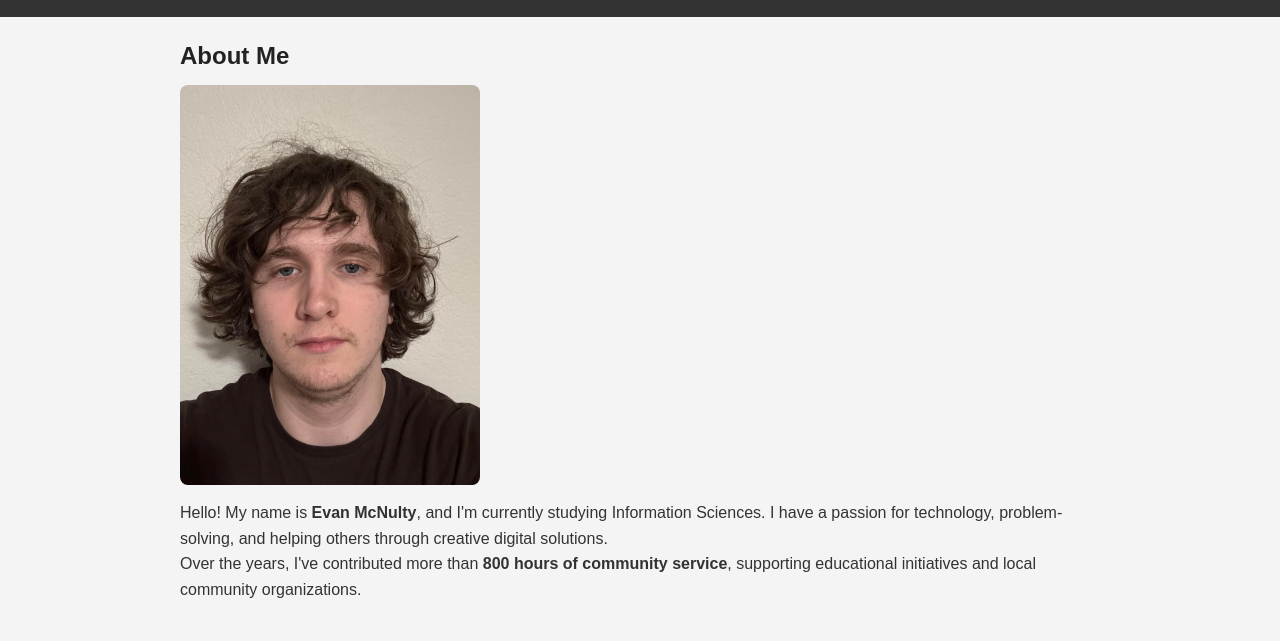
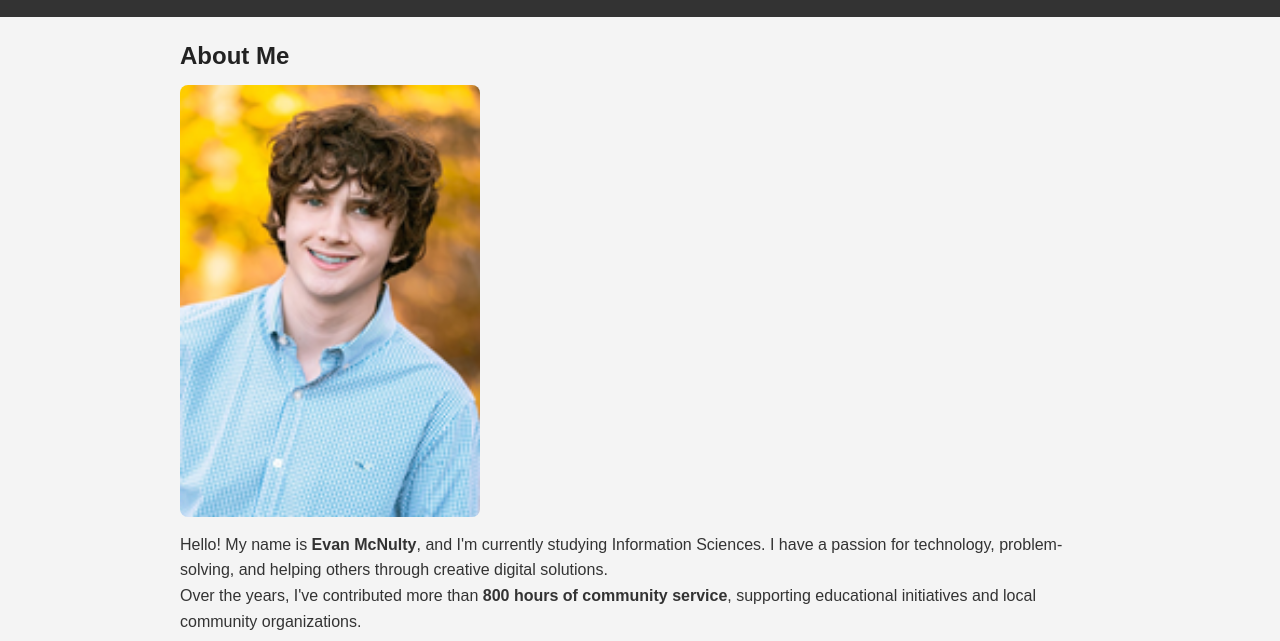
Before and after one commit to EvanMcnulty/EvanMcNultyWebsite, a plain HTML site: page index.html in a window 1280 px wide. Shown: the part 128-769 px from the top of the page. Drawn offline with Linux system fonts and the light colour scheme.

Commit message:
Update index.html

```diff
--- a/index.html
+++ b/index.html
@@ -21,7 +21,7 @@
   <main>
     <section>
       <h2>About Me</h2>
-      <img src="Untitled.jpg" alt="Aerial view of a coastal neighborhood surrounded by water and forest" style="max-width: 300px; width: 100%; border-radius: 8px; margin-bottom: 15px;">
+      <img src="Untitled6.png" alt="Evan McNulty professional portrait" style="max-width: 300px; width: 100%; border-radius: 8px; margin-bottom: 15px;">
       <p>Hello! My name is <strong>Evan McNulty</strong>, and I'm currently studying Information Sciences. I have a passion for technology, problem-solving, and helping others through creative digital solutions.</p>
       <p>Over the years, I've contributed more than <strong>800 hours of community service</strong>, supporting educational initiatives and local community organizations.</p>
     </section>
```
